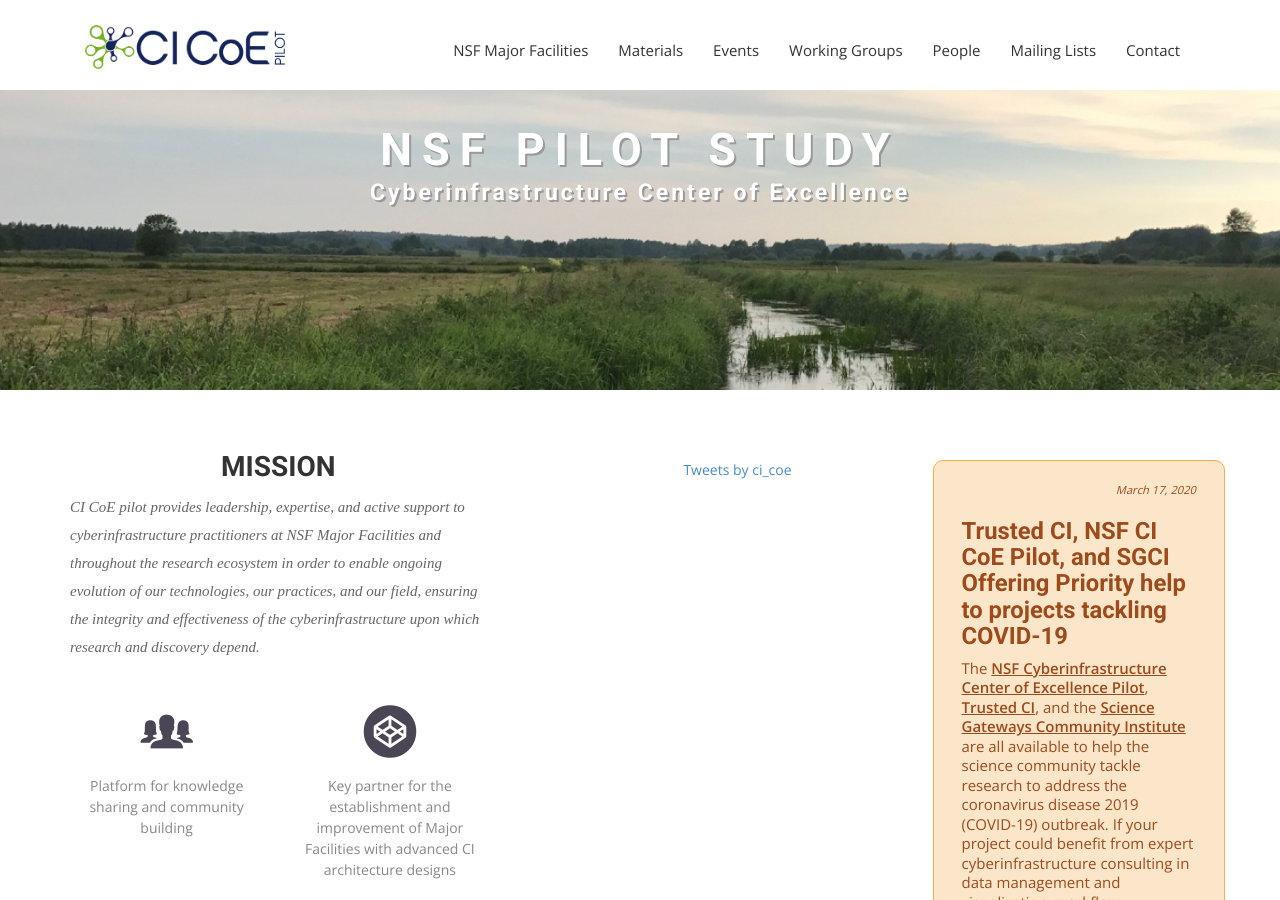
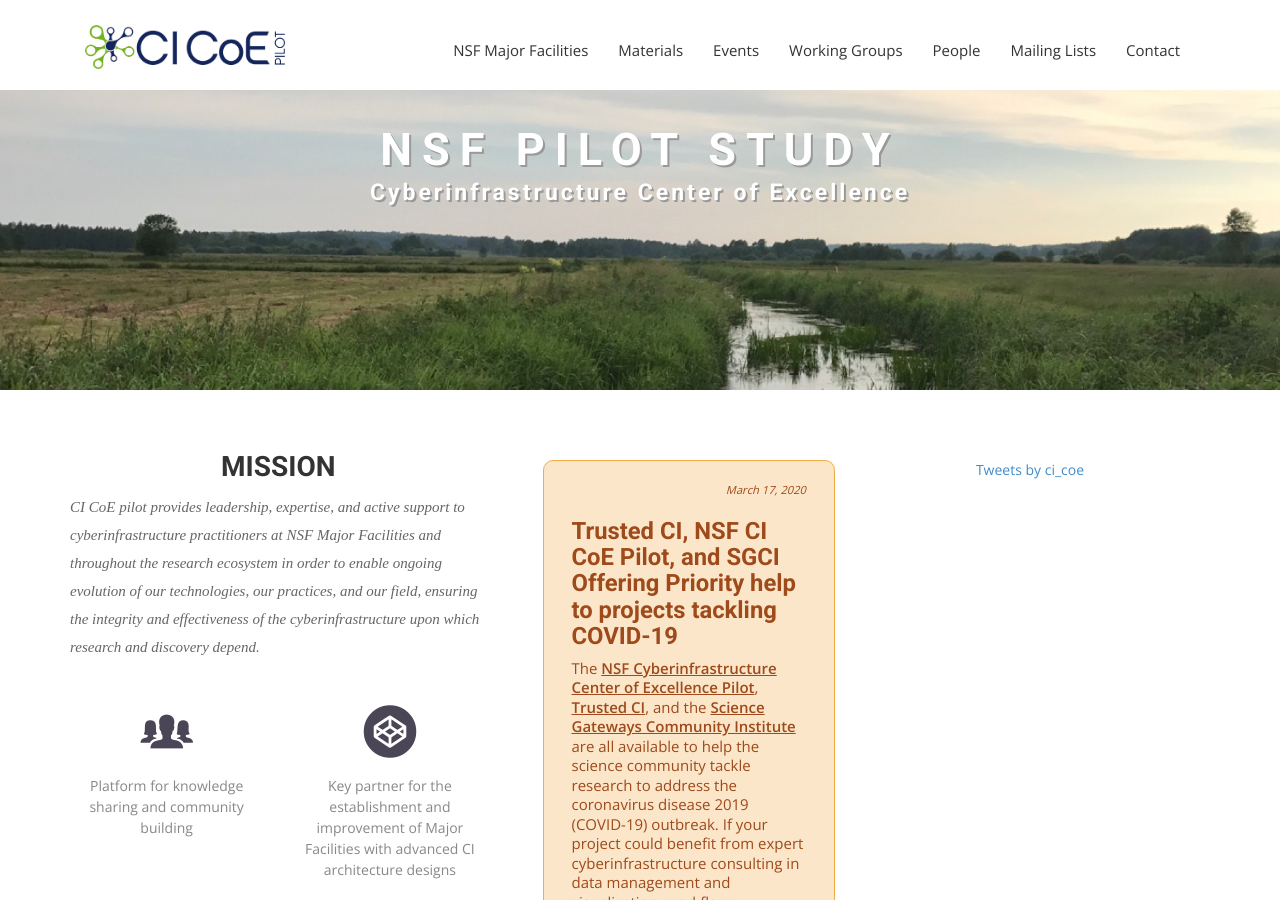
Before and after one commit to cicoe/cicoe.github.io, a Jekyll site: the page built from index.html, in a window 1280 px wide and 900 px high. Built offline with Jekyll 4.4.1, drawn with Linux system fonts in a browser that asks for light colours; nearby versions of some CDN libraries; some web fonts are replaced; comment, search, counter and statistics services are not loaded.

```diff
--- a/index.html
+++ b/index.html
@@ -48,12 +48,6 @@
                 </div>
             </div>
 
-            <div class="col-md-4 col-sm-12" style="padding-top: 2em">
-                <a class="twitter-timeline" data-lang="en" data-height="58em" data-width="100%" data-theme="light"
-                   href="https://twitter.com/ci_coe?ref_src=twsrc%5Etfw">Tweets by ci_coe</a>
-                <script async src="https://platform.twitter.com/widgets.js" charset="utf-8"></script>
-            </div>
-
             <div class="col-md-3 alert w3-panel w3-yellow">
                 <div style="font-size: 0.8em; text-align: right"><span><i>March 17, 2020</i></span>
                 </div>
@@ -78,6 +72,13 @@
                     active projects.
                 </p>
             </div>
+
+            <div class="col-md-4 col-sm-12" style="padding-top: 2em">
+                <a class="twitter-timeline" data-lang="en" data-height="58em" data-width="100%" data-theme="light"
+                   href="https://twitter.com/ci_coe?ref_src=twsrc%5Etfw">Tweets by ci_coe</a>
+                <script async src="https://platform.twitter.com/widgets.js" charset="utf-8"></script>
+            </div>
+
         </div>
 
     </div>
```
